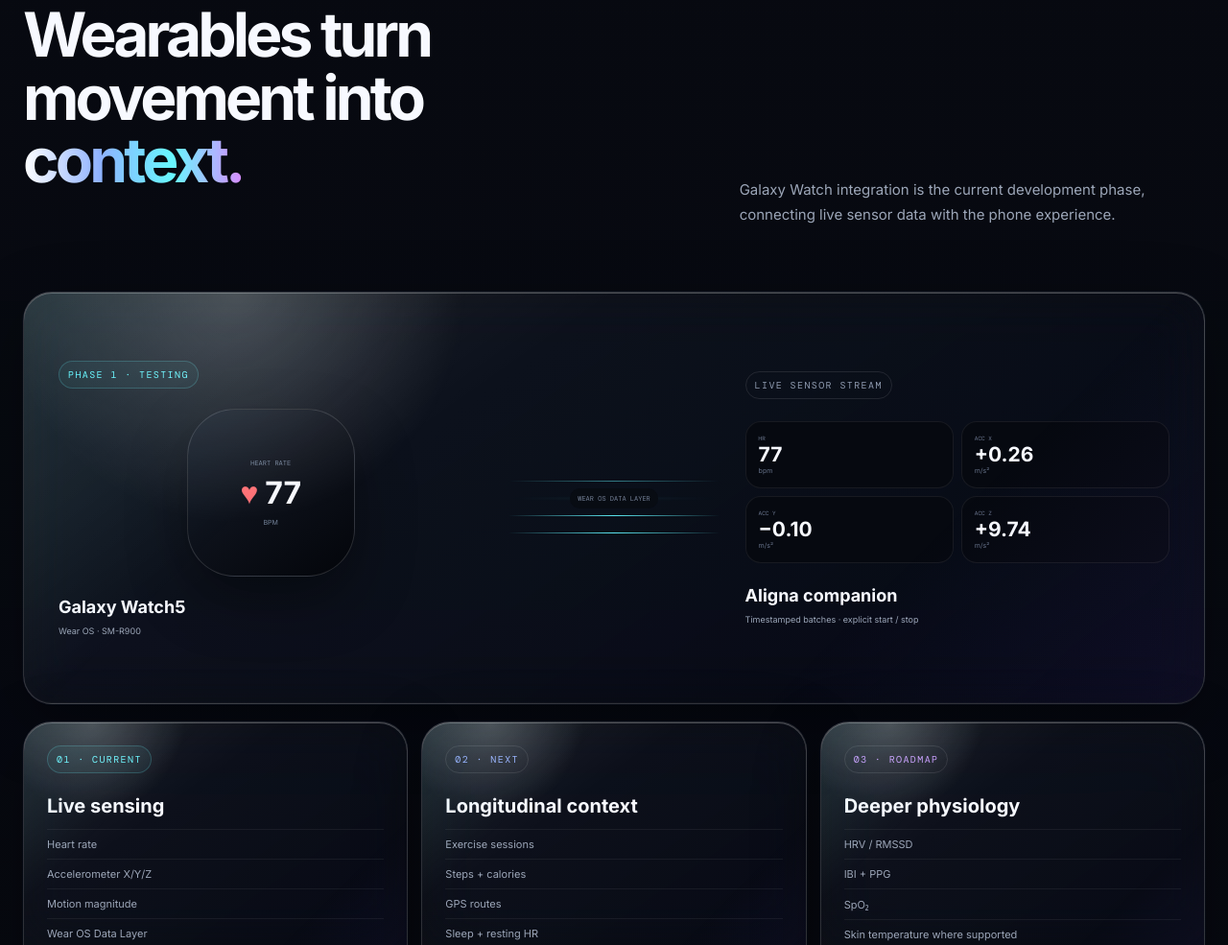
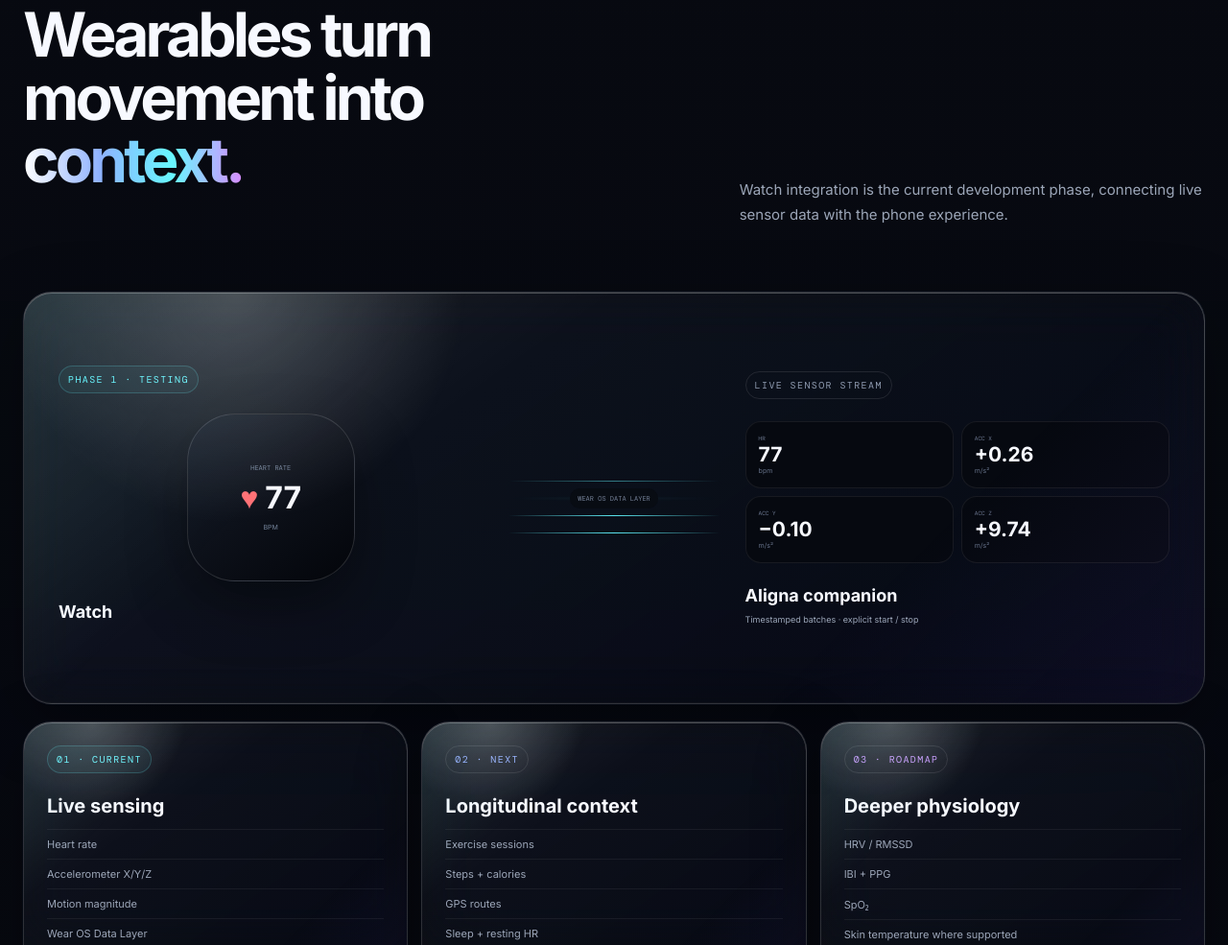
Before and after one commit to swetangkrishna/aligna-website, a plain HTML site: page index.html in a window 1280 px wide. Shown: the part 3930-4915 px from the top of the page at 96% size. Drawn offline with nearby package versions, Linux system fonts and the light colour scheme.

Commit message:
Change 'Galaxy Watch' to 'Watch' in index.html

```diff
--- a/index.html
+++ b/index.html
@@ -167,13 +167,13 @@
     <section class="signal-wrap" id="signal">
       <div class="shell">
         <div class="section-tag reveal">03 / ALIGNA SIGNAL</div>
-        <div class="section-head reveal"><h2>Wearables turn movement into<br><em>context.</em></h2><p>Galaxy Watch integration is the current development phase, connecting live sensor data with the phone experience.</p></div>
+        <div class="section-head reveal"><h2>Wearables turn movement into<br><em>context.</em></h2><p>Watch integration is the current development phase, connecting live sensor data with the phone experience.</p></div>
 
         <div class="signal-console liquid-card reveal">
           <div class="console-watch">
             <span class="phase current">PHASE 1 · TESTING</span>
             <div class="mini-watch"><small>HEART RATE</small><strong><i>♥</i><b id="signalBpm">78</b></strong><span>BPM</span></div>
-            <h3>Galaxy Watch5</h3><p>Wear OS · SM-R900</p>
+            <h3>Watch</h3><p></p>
           </div>
           <div class="console-stream"><div class="beam"><i></i><i></i><i></i><i></i></div><span>WEAR OS DATA LAYER</span></div>
           <div class="console-phone">
```
